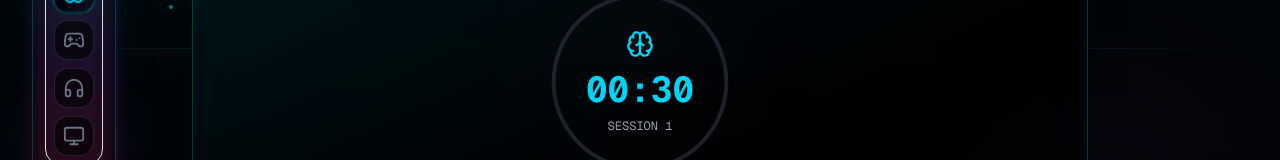
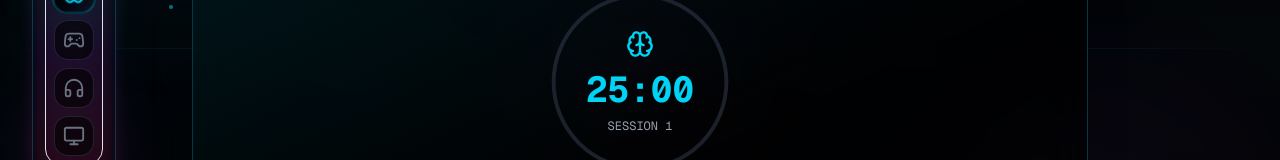
Before and after one commit to t14xploit/pamadorka, a Next.js app: page / in a window 1280 px wide. Shown: the part 352-512 px from the top of the page. Built offline with nearby package versions, Linux system fonts and the light colour scheme.

Commit message:
changed time back to 25 min

```diff
--- a/src/components/pomodoro-timer.tsx
+++ b/src/components/pomodoro-timer.tsx
@@ -10,14 +10,14 @@ interface PomodoroTimerProps {
 }
 
 const timerSettings = {
-  work: 0.5 * 60,      // 25 minutes
+  work: 25 * 60,      // 25 minutes
   shortBreak: 5 * 60, // 5 minutes
   longBreak: 15 * 60  // 15 minutes
 };
 
 export function PomodoroTimer({ className }: PomodoroTimerProps) {
   const [mode, setMode] = useState<TimerMode>("work");
-  const [timeLeft, setTimeLeft] = useState(0.5 * 60); // 25 minutes in seconds
+  const [timeLeft, setTimeLeft] = useState(25 * 60); // 25 minutes in seconds
   const [isRunning, setIsRunning] = useState(false);
   const [sessions, setSessions] = useState(0);
   const [showAlert, setShowAlert] = useState(false);
```
